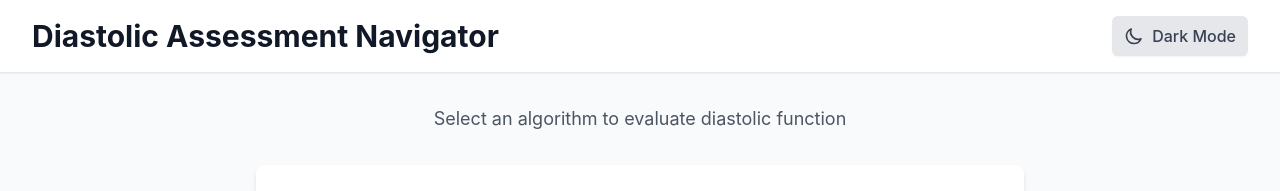
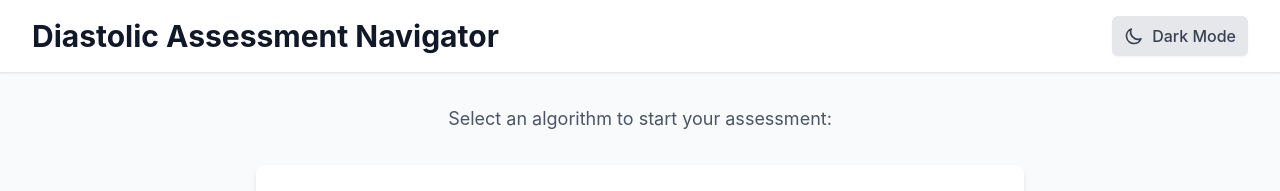
Before and after one commit to parameterz/diastology, a Next.js app: page / in a window 1280 px wide. Shown: the top 191 px of the page. Built offline with nearby package versions, Linux system fonts and the light colour scheme.

Commit message:
Update page.tsx

```diff
--- a/src/app/page.tsx
+++ b/src/app/page.tsx
@@ -21,7 +21,7 @@ export default function HomePage() {
     <div className="mx-auto max-w-3xl">
       <div className="mb-8 text-center">
         <p className="text-lg text-gray-600 dark:text-gray-300">
-          Select an algorithm to evaluate diastolic function
+          Select an algorithm to start your assessment:
         </p>
       </div>
 
```
